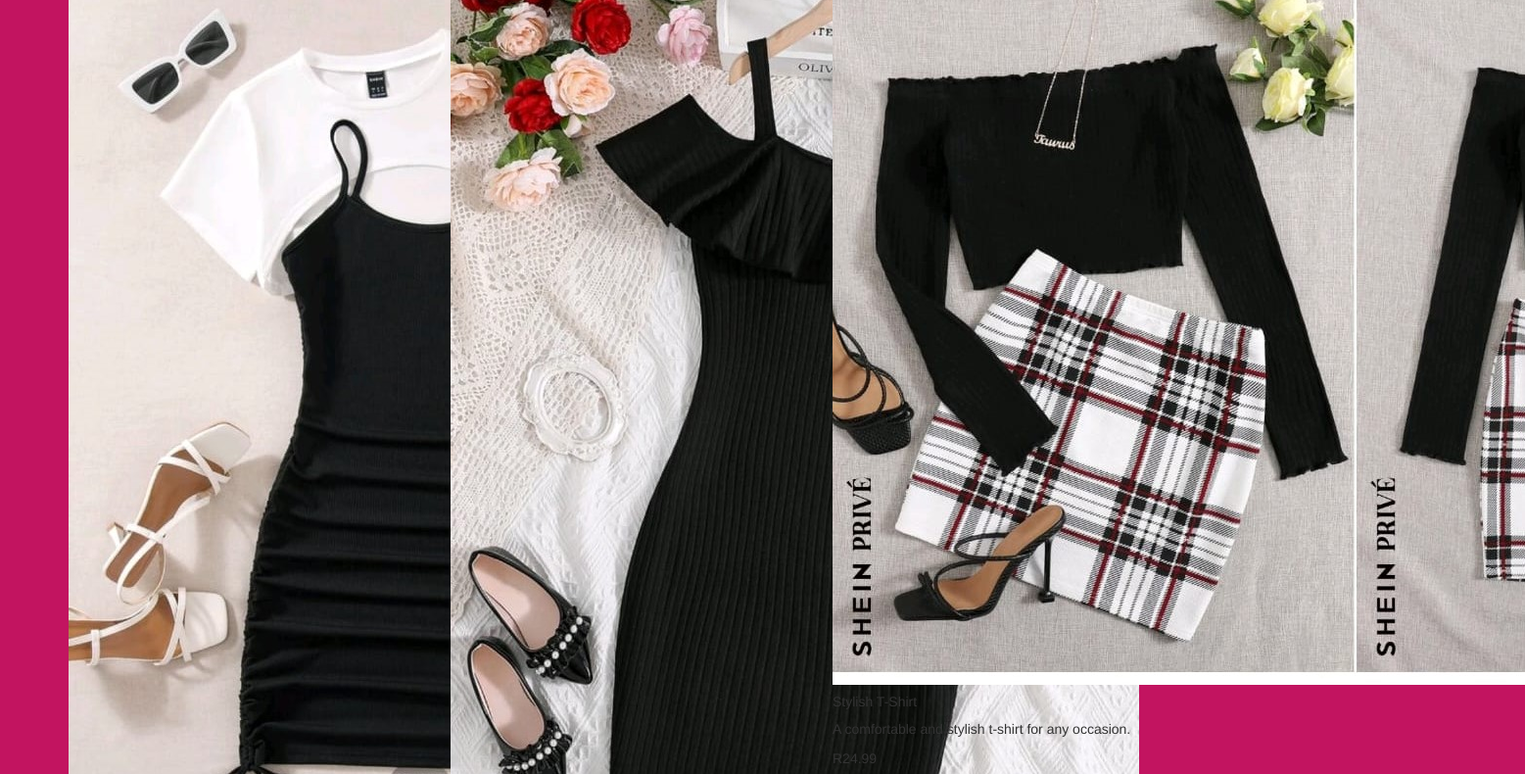
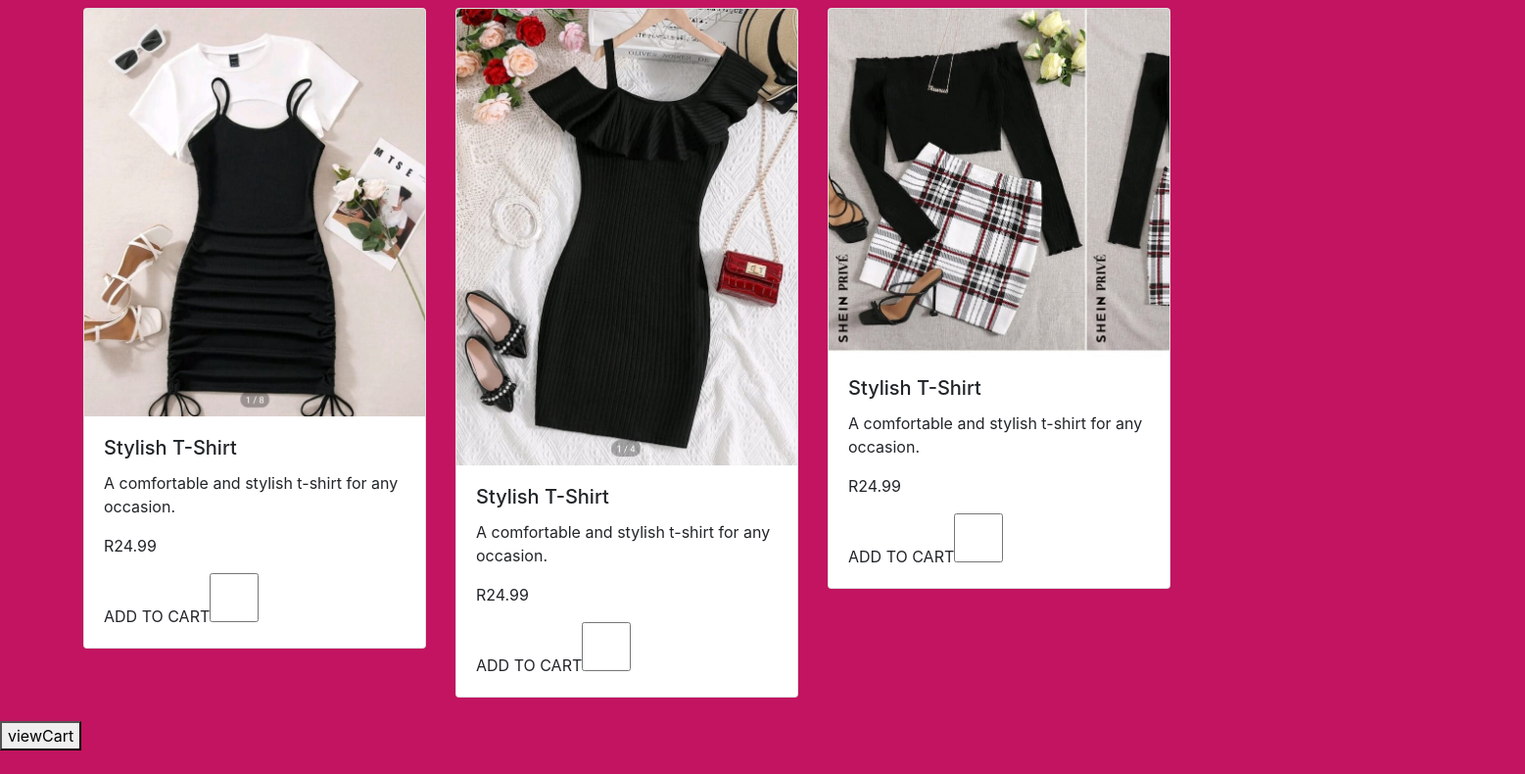
Before and after one commit to kksambo/chedza, a plain HTML site: page index.html in a window 1280 px wide. Shown: the part 144-934 px from the top of the page at 98% size, 1557 px wide, since content can reach past the window. After the commit the page ends 910 px from the top, so only its background shows below. Drawn offline with nearby package versions, Linux system fonts and the light colour scheme.

Commit message:
Update index.html

```diff
--- a/index.html
+++ b/index.html
@@ -5,8 +5,8 @@
     <meta name="viewport" content="width=device-width, initial-scale=1.0">
     <title>Online Clothing Shop</title>
     <!-- Include Bootstrap CSS -->
+   <link rel="stylesheet" href="https://maxcdn.bootstrapcdn.com/bootstrap/4.5.2/css/bootstrap.min.css">
 
-  <link rel="stylesheet" href="https://maxcdn.bootstrapcdn.com/bootstrap/3.4.1/css/bootstrap.min.css">
   <script src="https://ajax.googleapis.com/ajax/libs/jquery/3.6.4/jquery.min.js"></script>
   <script src="https://maxcdn.bootstrapcdn.com/bootstrap/3.4.1/js/bootstrap.min.js"></script>
 
```
